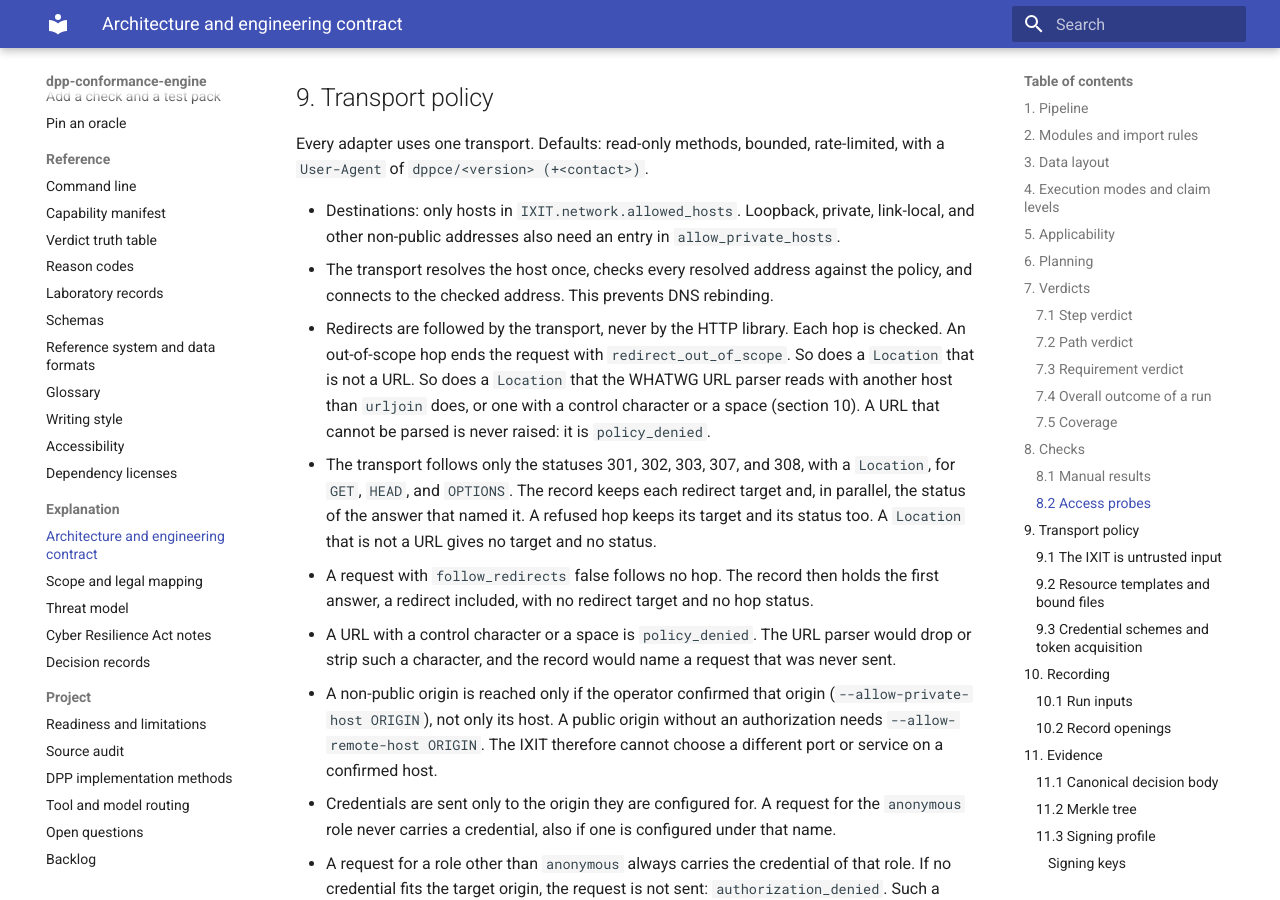
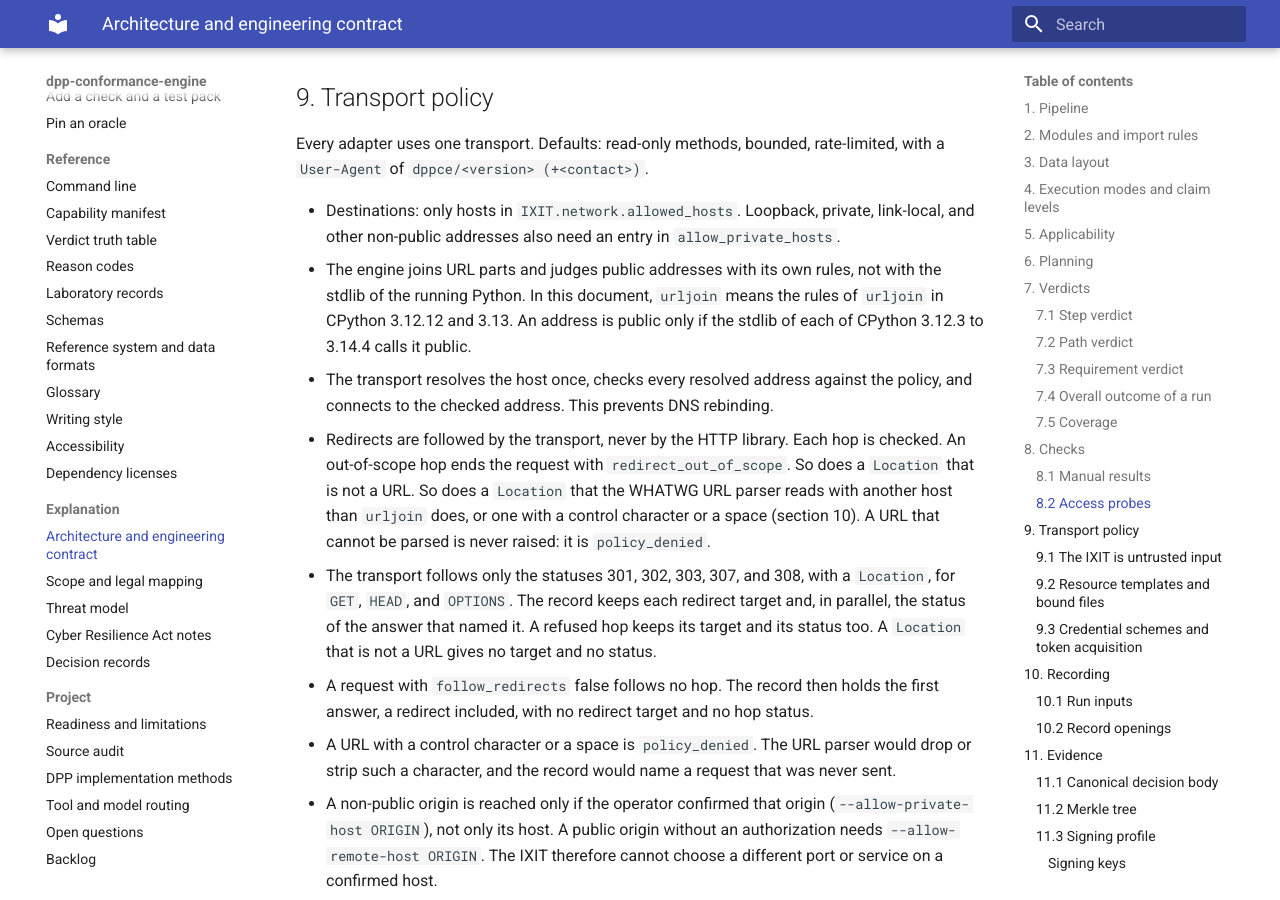
Before and after one commit to hadijannat/dpp-conformance-engine, an MkDocs documentation site: the page built from docs/explanation/architecture.md, in a window 1280 px wide and 900 px high, scrolled down 41757 px. Built offline with MkDocs 1.6.1 and Material for MkDocs 9.7.7, drawn with Linux system fonts in a browser that asks for light colours; the version menu is left out.

Commit message:
docs(architecture): the engine joins URLs and judges public addresses with its own rules
One bullet in section 9. "urljoin" in the contract means the rules of
CPython 3.12.12 and 3.13, and a public address is one that the stdlib
of each of CPython 3.12.3 to 3.14.4 calls public.

Co-Authored-By: Claude Opus 5.5 <noreply@anthropic.com>

```diff
--- a/docs/explanation/architecture.md
+++ b/docs/explanation/architecture.md
@@ -1401,6 +1401,10 @@ Every adapter uses one transport. Defaults: read-only methods, bounded, rate-lim
 
 - Destinations: only hosts in `IXIT.network.allowed_hosts`. Loopback, private, link-local, and
   other non-public addresses also need an entry in `allow_private_hosts`.
+- The engine joins URL parts and judges public addresses with its own rules, not with the stdlib
+  of the running Python. In this document, `urljoin` means the rules of `urljoin` in CPython 3.12.12
+  and 3.13. An address is public only if the stdlib of each of CPython 3.12.3 to 3.14.4 calls it
+  public.
 - The transport resolves the host once, checks every resolved address against the policy, and
   connects to the checked address. This prevents DNS rebinding.
 - Redirects are followed by the transport, never by the HTTP library. Each hop is checked.
```
